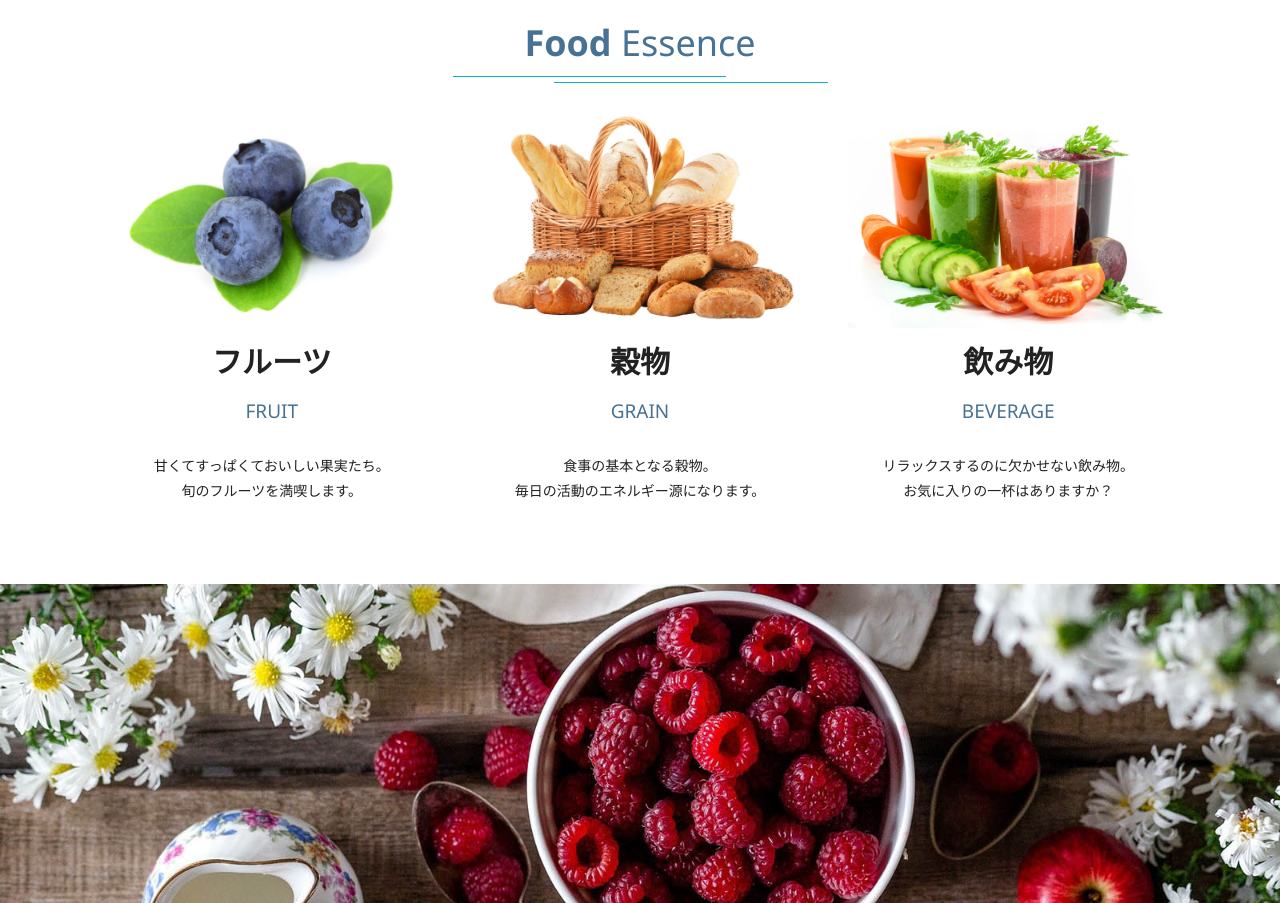
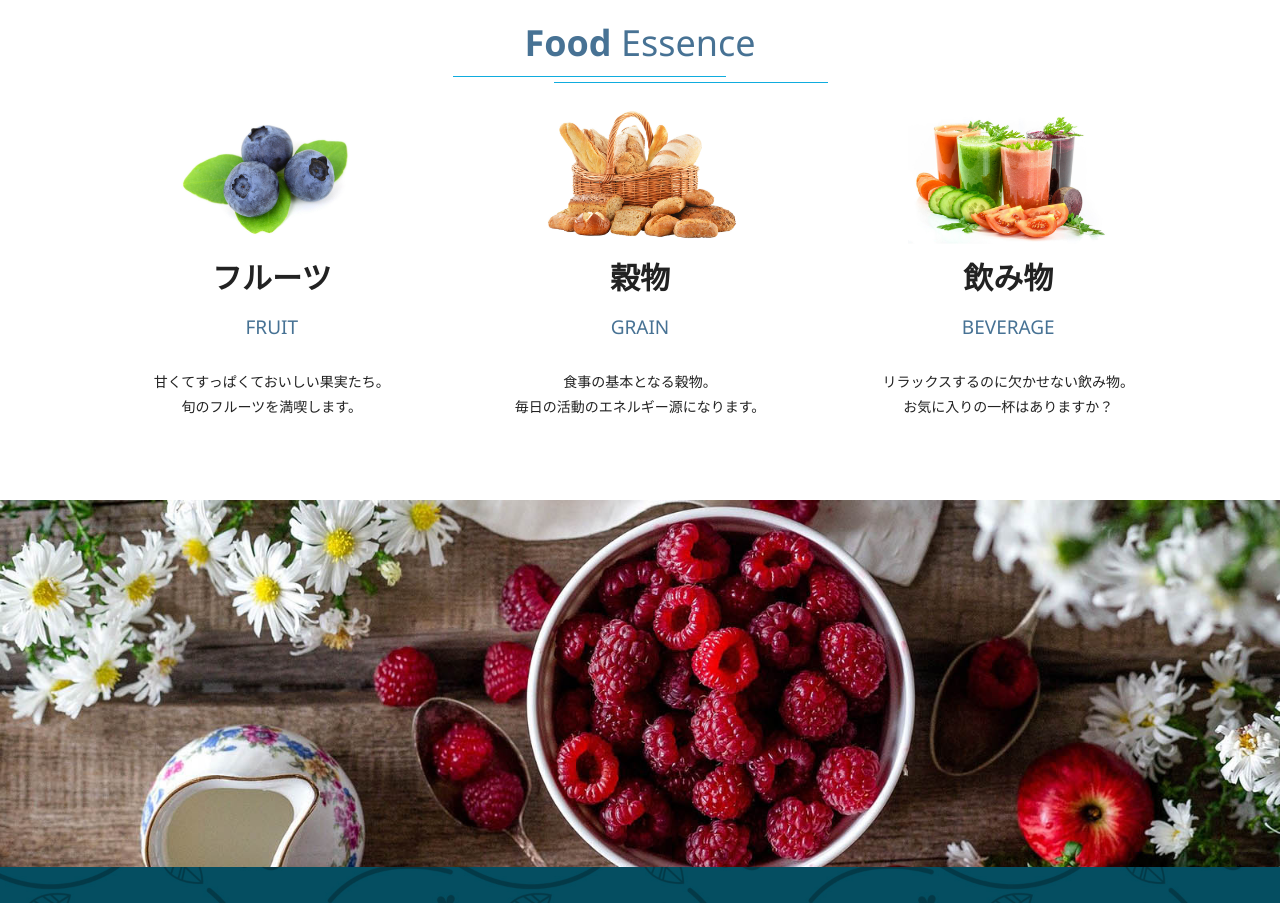
Before and after one commit to OtaniToma/gatsby-book, a Gatsby site: page / in a window 1280 px wide. Shown: the part 862-1765 px from the top of the page. Built offline with nearby package versions, Linux system fonts and the light colour scheme; Gatsby itself is replaced by a stand-in of ours.

Commit message:
change images to fixed width

```diff
--- a/src/pages/index.js
+++ b/src/pages/index.js
@@ -13,22 +13,22 @@
     }
     fruit: file(relativePath: {eq: "fruit.jpg"}) {
       childImageSharp {
-        fluid(maxWidth: 1600) {
-          ...GatsbyImageSharpFluid_withWebp
+        fixed(width: 200) {
+          ...GatsbyImageSharpFixed_withWebp
         }
       }
     }
     grain: file(relativePath: {eq: "grain.jpg"}) {
       childImageSharp {
-        fluid(maxWidth: 1600) {
-          ...GatsbyImageSharpFluid_withWebp
+        fixed(width: 200) {
+          ...GatsbyImageSharpFixed_withWebp
         }
       }
     }
     beverage: file(relativePath: {eq: "beverage.jpg"}) {
       childImageSharp {
-        fluid(maxWidth: 1600) {
-          ...GatsbyImageSharpFluid_withWebp
+        fixed(width: 200) {
+          ...GatsbyImageSharpFixed_withWebp
         }
       }
     }
@@ -91,7 +91,7 @@
         <div className="details">
           <div className="detail">
             <figure>
-              <Img fluid={data.fruit.childImageSharp.fluid} alt="" />
+              <Img fixed={data.fruit.childImageSharp.fixed} alt="" />
             </figure>
             <h3>フルーツ</h3>
             <p>FRUIT</p>
@@ -99,7 +99,7 @@
           </div>
           <div className="detail">
             <figure>
-              <Img fluid={data.grain.childImageSharp.fluid} alt="" />
+              <Img fixed={data.grain.childImageSharp.fixed} alt="" />
             </figure>
             <h3>穀物</h3>
             <p>GRAIN</p>
@@ -107,7 +107,7 @@
           </div>
           <div className="detail">
             <figure>
-              <Img fluid={data.beverage.childImageSharp.fluid} alt="" />
+              <Img fixed={data.beverage.childImageSharp.fixed} alt="" />
             </figure>
             <h3>飲み物</h3>
             <p>BEVERAGE</p>
```
